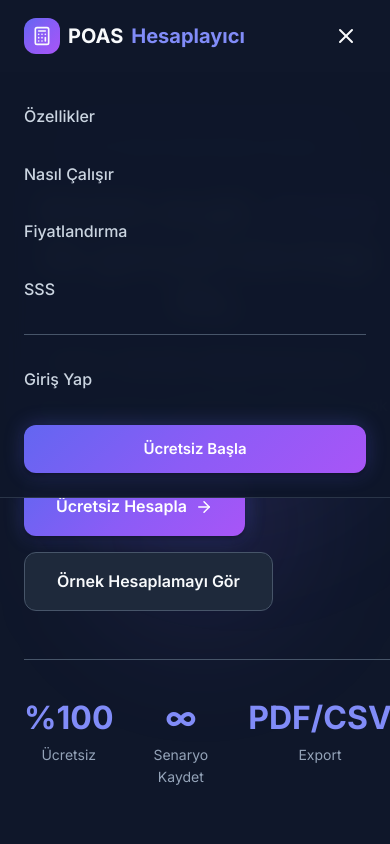
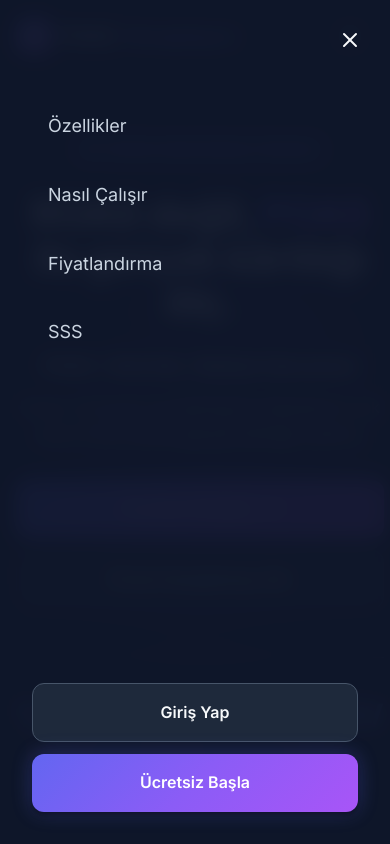
Before and after one commit to ulusalcagdass/poas-hesaplayici, a Next.js app: page / in a window 390 px wide. Both pictures are taken after a click on the button "Menüyü aç". Shown: the top 844 px of the page. Built offline with nearby package versions, Linux system fonts and the light colour scheme.

Commit message:
Mobile-first UI optimization: tap targets, responsive navbar, hero, calculator

```diff
--- a/src/app/(dashboard)/hesaplayici/page.tsx
+++ b/src/app/(dashboard)/hesaplayici/page.tsx
@@ -165,7 +165,7 @@ export default function HesaplayiciPage() {
     return (
         <div>
             {/* Page Header */}
-            <div style={{ marginBottom: '2rem', display: 'flex', justifyContent: 'space-between', alignItems: 'flex-start' }}>
+            <div className="calculator-header" style={{ marginBottom: '2rem', display: 'flex', justifyContent: 'space-between', alignItems: 'flex-start' }}>
                 <div>
                     <h1 style={{ fontSize: '1.75rem', marginBottom: '0.5rem' }}>
                         POAS Hesaplayıcı
--- a/src/app/globals.css
+++ b/src/app/globals.css
@@ -464,3 +464,336 @@ h4 {
   background: var(--color-surface) !important;
   color: var(--color-text-primary) !important;
 }
+
+/* ========================================
+   MOBILE-FIRST RESPONSIVE STYLES
+   ======================================== */
+
+/* Mobile container */
+@media (max-width: 480px) {
+  .container {
+    padding: 0 1rem;
+  }
+
+  .section {
+    padding: 3rem 0;
+  }
+
+  .section-subtitle {
+    font-size: 1rem;
+    margin-bottom: 2rem;
+  }
+}
+
+/* Mobile tap targets - minimum 44px */
+@media (max-width: 768px) {
+  .btn {
+    min-height: 44px;
+    padding: 0.875rem 1.5rem;
+  }
+
+  .btn-lg {
+    min-height: 48px;
+    padding: 1rem 1.5rem;
+    width: 100%;
+    justify-content: center;
+  }
+
+  .btn-sm {
+    min-height: 40px;
+    padding: 0.625rem 1rem;
+  }
+
+  /* Mobile input heights */
+  .input {
+    min-height: 48px;
+    padding: 0.875rem 1rem;
+    font-size: 16px;
+    /* Prevents iOS zoom on focus */
+  }
+
+  select.input {
+    min-height: 48px;
+  }
+
+  textarea.input {
+    min-height: 100px;
+  }
+
+  /* Checkbox/radio touch targets */
+  input[type="checkbox"],
+  input[type="radio"] {
+    width: 24px;
+    height: 24px;
+    margin-right: 0.75rem;
+  }
+}
+
+/* Mobile navigation menu */
+.mobile-menu-overlay {
+  position: fixed;
+  inset: 0;
+  background: rgba(15, 23, 42, 0.95);
+  backdrop-filter: blur(10px);
+  -webkit-backdrop-filter: blur(10px);
+  z-index: 9999;
+  display: flex;
+  flex-direction: column;
+  padding: 1rem;
+  animation: fadeIn 0.2s ease;
+}
+
+.mobile-menu-overlay.hidden {
+  display: none;
+}
+
+@keyframes fadeIn {
+  from {
+    opacity: 0;
+  }
+
+  to {
+    opacity: 1;
+  }
+}
+
+.mobile-menu-close {
+  align-self: flex-end;
+  background: transparent;
+  border: none;
+  color: var(--color-text-primary);
+  padding: 0.75rem;
+  cursor: pointer;
+}
+
+.mobile-menu-links {
+  display: flex;
+  flex-direction: column;
+  gap: 0.5rem;
+  padding: 2rem 1rem;
+}
+
+.mobile-menu-links a {
+  display: block;
+  padding: 1rem;
+  font-size: 1.125rem;
+  color: var(--color-text-secondary);
+  text-decoration: none;
+  border-radius: var(--radius-md);
+  transition: all var(--transition-fast);
+}
+
+.mobile-menu-links a:hover,
+.mobile-menu-links a:active {
+  background: var(--color-surface);
+  color: var(--color-text-primary);
+}
+
+.mobile-menu-cta {
+  margin-top: auto;
+  padding: 1rem;
+  display: flex;
+  flex-direction: column;
+  gap: 0.75rem;
+}
+
+/* Body scroll lock when menu open */
+body.menu-open {
+  overflow: hidden;
+}
+
+/* Sticky bottom CTA (optional) */
+.sticky-bottom-cta {
+  position: fixed;
+  bottom: 0;
+  left: 0;
+  right: 0;
+  padding: 1rem;
+  background: linear-gradient(to top, var(--color-bg) 80%, transparent);
+  z-index: 100;
+  display: none;
+}
+
+@media (max-width: 768px) {
+  .sticky-bottom-cta {
+    display: block;
+  }
+
+  .sticky-bottom-cta .btn {
+    width: 100%;
+  }
+}
+
+/* Mobile cards */
+@media (max-width: 768px) {
+  .glass-card {
+    padding: 1rem;
+    border-radius: var(--radius-lg);
+  }
+
+  .card {
+    padding: 1rem;
+    border-radius: var(--radius-lg);
+  }
+}
+
+/* Tooltip mobile - show on tap */
+@media (max-width: 768px) {
+  .tooltip::after {
+    white-space: normal;
+    max-width: 200px;
+    text-align: center;
+  }
+}
+
+/* Mobile form layout */
+@media (max-width: 768px) {
+  .input-group {
+    margin-bottom: 1rem;
+  }
+
+  .input-label {
+    margin-bottom: 0.5rem;
+  }
+}
+
+/* Mobile pricing cards */
+@media (max-width: 768px) {
+  .pricing-grid {
+    grid-template-columns: 1fr !important;
+    gap: 1.5rem !important;
+  }
+}
+
+/* Mobile FAQ */
+@media (max-width: 768px) {
+  .faq-item {
+    min-height: 56px;
+  }
+
+  .faq-question {
+    padding: 1rem;
+    font-size: 1rem;
+  }
+}
+
+/* Mobile review pages */
+@media (max-width: 768px) {
+  .review-nav {
+    flex-wrap: wrap;
+    gap: 0.5rem !important;
+  }
+
+  .review-nav a {
+    flex: 1;
+    min-width: calc(50% - 0.5rem);
+    text-align: center;
+    justify-content: center;
+  }
+
+  /* Code blocks horizontal scroll */
+  pre,
+  code {
+    overflow-x: auto;
+    max-width: 100%;
+  }
+}
+
+/* Mobile result cards */
+@media (max-width: 768px) {
+  .result-grid {
+    grid-template-columns: 1fr !important;
+  }
+
+  .result-card {
+    text-align: center;
+    padding: 1.5rem 1rem;
+  }
+}
+
+/* Mobile hero responsive */
+@media (max-width: 480px) {
+  .hero-title {
+    font-size: clamp(1.75rem, 7vw, 2.5rem) !important;
+    line-height: 1.15;
+  }
+
+  .hero-subtitle {
+    font-size: 1rem !important;
+    line-height: 1.6;
+  }
+
+  .hero-cta-group {
+    flex-direction: column !important;
+    gap: 0.75rem !important;
+  }
+
+  .hero-cta-group .btn {
+    width: 100%;
+  }
+}
+
+/* Prevent horizontal scroll */
+html,
+body {
+  overflow-x: hidden;
+  max-width: 100vw;
+}
+
+/* Mobile calculator specific */
+@media (max-width: 768px) {
+  .calculator-header {
+    flex-direction: column;
+    gap: 1rem;
+    align-items: stretch !important;
+  }
+
+  .calculator-header .btn {
+    width: 100%;
+  }
+}
+
+/* Mobile golden test badge */
+@media (max-width: 480px) {
+  .golden-test-badge {
+    flex-direction: column;
+    text-align: center;
+  }
+}
+
+/* Input number keypad on mobile */
+input[type="number"] {
+  appearance: textfield;
+  -moz-appearance: textfield;
+}
+
+input[type="number"]::-webkit-outer-spin-button,
+input[type="number"]::-webkit-inner-spin-button {
+  -webkit-appearance: none;
+  margin: 0;
+}
+
+/* Accessibility - Focus visible */
+@media (max-width: 768px) {
+  :focus-visible {
+    outline-offset: 4px;
+  }
+
+  button:focus-visible,
+  a:focus-visible,
+  input:focus-visible {
+    outline: 2px solid var(--color-primary);
+    outline-offset: 2px;
+  }
+}
+
+/* Safe area padding for iPhone notch */
+@supports (padding: max(0px)) {
+  .sticky-bottom-cta {
+    padding-bottom: max(1rem, env(safe-area-inset-bottom));
+  }
+
+  .mobile-menu-overlay {
+    padding-bottom: max(1rem, env(safe-area-inset-bottom));
+  }
+}
--- a/src/components/landing/Hero.tsx
+++ b/src/components/landing/Hero.tsx
@@ -105,6 +105,7 @@ export default function Hero() {
 
                         {/* CTA Buttons */}
                         <div
+                            className="hero-cta-group"
                             style={{
                                 display: 'flex',
                                 gap: '1rem',
--- a/src/components/landing/Navbar.tsx
+++ b/src/components/landing/Navbar.tsx
@@ -1,6 +1,6 @@
 'use client';
 
-import { useState, useEffect } from 'react';
+import { useState, useEffect, useCallback } from 'react';
 import Link from 'next/link';
 import { Menu, X, Calculator } from 'lucide-react';
 
@@ -16,6 +16,26 @@ export default function Navbar() {
         return () => window.removeEventListener('scroll', handleScroll);
     }, []);
 
+    // Handle ESC key to close menu
+    useEffect(() => {
+        const handleEsc = (e: KeyboardEvent) => {
+            if (e.key === 'Escape') setIsMobileMenuOpen(false);
+        };
+        if (isMobileMenuOpen) {
+            window.addEventListener('keydown', handleEsc);
+            // Scroll lock
+            document.body.style.overflow = 'hidden';
+        }
+        return () => {
+            window.removeEventListener('keydown', handleEsc);
+            document.body.style.overflow = '';
+        };
+    }, [isMobileMenuOpen]);
+
+    const closeMobileMenu = useCallback(() => {
+        setIsMobileMenuOpen(false);
+    }, []);
+
     const navLinks = [
         { href: '#features', label: 'Özellikler' },
         { href: '#how-it-works', label: 'Nasıl Çalışır' },
@@ -24,6 +44,7 @@ export default function Navbar() {
     ];
 
     return (
+        <>
             <nav
                 style={{
                     position: 'fixed',
@@ -130,84 +151,87 @@ export default function Navbar() {
                         {/* Mobile Menu Button */}
                         <button
                             onClick={() => setIsMobileMenuOpen(!isMobileMenuOpen)}
+                            aria-label={isMobileMenuOpen ? 'Menüyü kapat' : 'Menüyü aç'}
+                            aria-expanded={isMobileMenuOpen}
                             style={{
                                 display: 'none',
                                 background: 'transparent',
                                 border: 'none',
                                 color: 'var(--color-text-primary)',
                                 cursor: 'pointer',
-                            padding: '0.5rem',
+                                padding: '0.75rem',
+                                minWidth: '48px',
+                                minHeight: '48px',
                             }}
                             className="mobile-menu-btn"
                         >
                             {isMobileMenuOpen ? <X size={24} /> : <Menu size={24} />}
                         </button>
                     </div>
+                </div>
+            </nav>
 
-                {/* Mobile Menu */}
+            {/* Full-screen Mobile Menu Overlay */}
             {isMobileMenuOpen && (
                 <div
+                    className="mobile-menu-overlay"
+                    onClick={(e) => {
+                        if (e.target === e.currentTarget) closeMobileMenu();
+                    }}
+                    role="dialog"
+                    aria-modal="true"
+                    aria-label="Gezinme menüsü"
+                >
+                    {/* Close button */}
+                    <button
+                        onClick={closeMobileMenu}
+                        aria-label="Menüyü kapat"
                         style={{
-                            position: 'absolute',
-                            top: '72px',
-                            left: 0,
-                            right: 0,
-                            background: 'rgba(15, 23, 42, 0.98)',
-                            backdropFilter: 'blur(12px)',
-                            borderBottom: '1px solid rgba(71, 85, 105, 0.5)',
-                            padding: '1.5rem',
-                        }}
-                        className="mobile-menu"
-                    >
-                        <div
-                            style={{
-                                display: 'flex',
-                                flexDirection: 'column',
-                                gap: '1rem',
+                            alignSelf: 'flex-end',
+                            background: 'transparent',
+                            border: 'none',
+                            color: 'var(--color-text-primary)',
+                            padding: '0.75rem',
+                            cursor: 'pointer',
+                            minWidth: '48px',
+                            minHeight: '48px',
                         }}
                     >
+                        <X size={24} />
+                    </button>
+
+                    {/* Navigation Links */}
+                    <div className="mobile-menu-links">
                         {navLinks.map((link) => (
                             <a
                                 key={link.href}
                                 href={link.href}
-                                    onClick={() => setIsMobileMenuOpen(false)}
-                                    style={{
-                                        color: 'var(--color-text-secondary)',
-                                        textDecoration: 'none',
-                                        fontSize: '1rem',
-                                        fontWeight: 500,
-                                        padding: '0.5rem 0',
-                                    }}
+                                onClick={closeMobileMenu}
                             >
                                 {link.label}
                             </a>
                         ))}
-                            <hr style={{ border: 'none', borderTop: '1px solid var(--color-border)', margin: '0.5rem 0' }} />
+                    </div>
+
+                    {/* CTA Buttons */}
+                    <div className="mobile-menu-cta">
                         <Link
                             href="/login"
-                                onClick={() => setIsMobileMenuOpen(false)}
-                                style={{
-                                    color: 'var(--color-text-secondary)',
-                                    textDecoration: 'none',
-                                    fontSize: '1rem',
-                                    fontWeight: 500,
-                                    padding: '0.5rem 0',
-                                }}
+                            onClick={closeMobileMenu}
+                            className="btn btn-secondary btn-lg"
                         >
                             Giriş Yap
                         </Link>
                         <Link
                             href="/signup"
-                                onClick={() => setIsMobileMenuOpen(false)}
-                                className="btn btn-primary"
-                                style={{ marginTop: '0.5rem' }}
+                            onClick={closeMobileMenu}
+                            className="btn btn-primary btn-lg"
                         >
                             Ücretsiz Başla
                         </Link>
                     </div>
                 </div>
             )}
-            </div>
 
             <style jsx>{`
                 @media (max-width: 768px) {
@@ -215,10 +239,12 @@ export default function Navbar() {
                         display: none !important;
                     }
                     .mobile-menu-btn {
-            display: block !important;
+                        display: flex !important;
+                        align-items: center;
+                        justify-content: center;
                     }
                 }
             `}</style>
-        </nav>
+        </>
     );
 }
```
Lines whose indentation alone changed are shown as unchanged.
